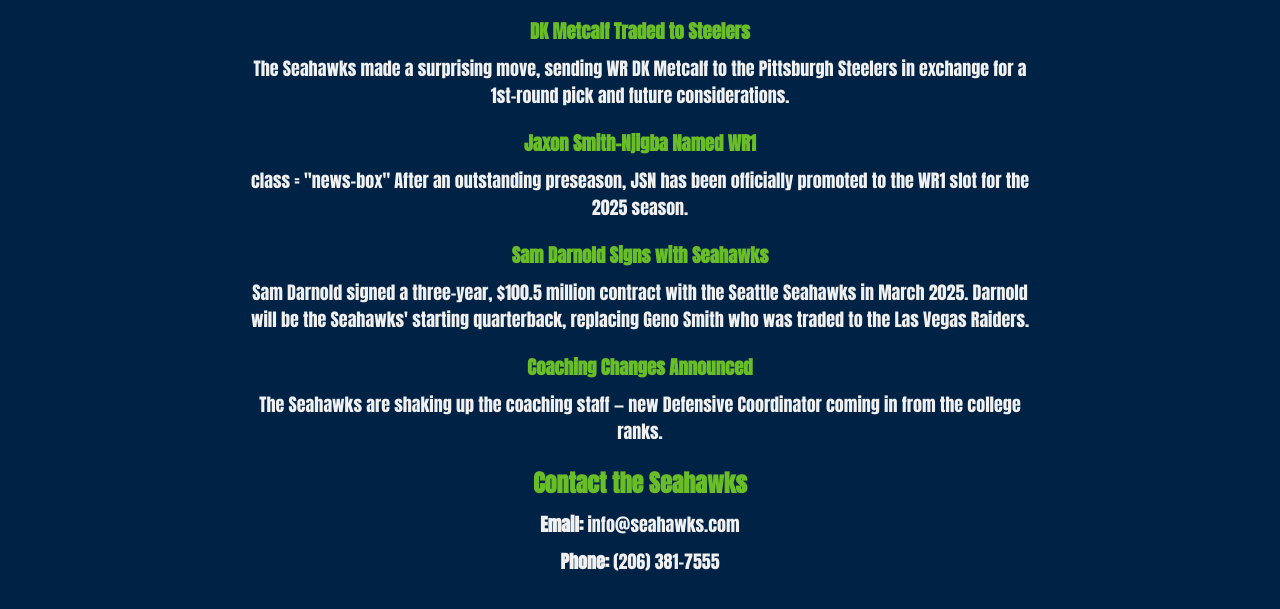
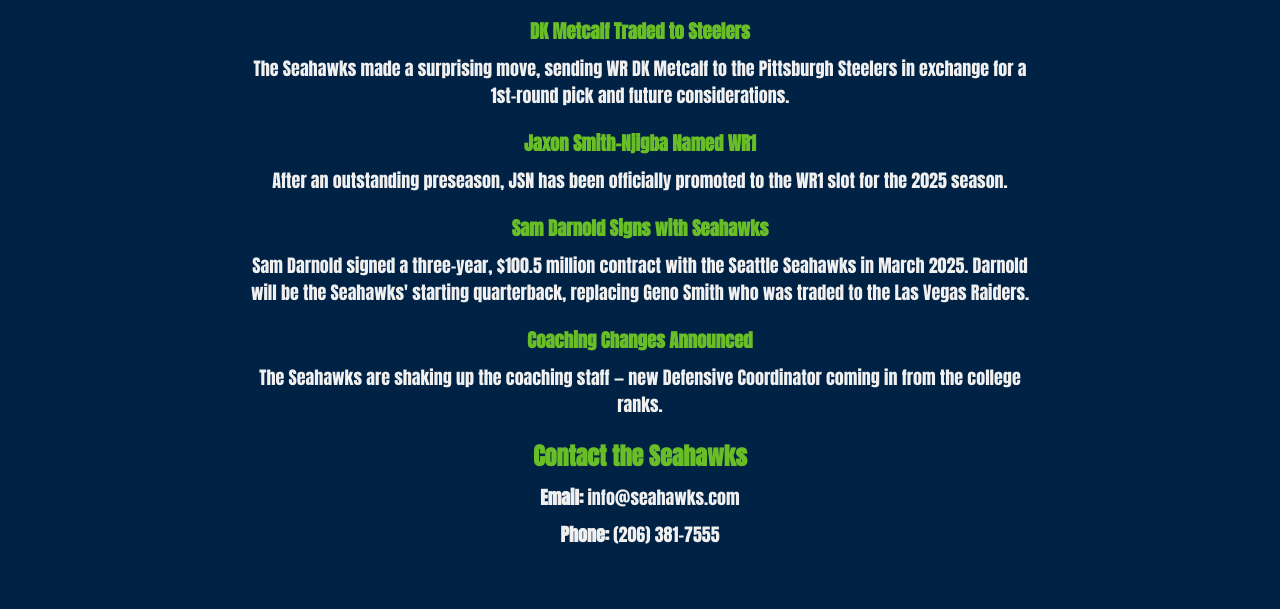
Before and after one commit to k3vn6077/lobpage, a plain HTML site: page news.html in a window 1280 px wide. Shown: the part 169-778 px from the top of the page. Drawn offline with Linux system fonts and the light colour scheme.

Commit message:
Update news.html

```diff
--- a/news.html
+++ b/news.html
@@ -32,8 +32,8 @@
 
       <div class="news-card">
         <h3>Jaxon Smith-Njigba Named WR1</h3>
-        <p>
-          class = "news-box" After an outstanding preseason, JSN has been
+        <p class = "news-box">
+          After an outstanding preseason, JSN has been
           officially promoted to the WR1 slot for the 2025 season.
         </p>
       </div>
```
